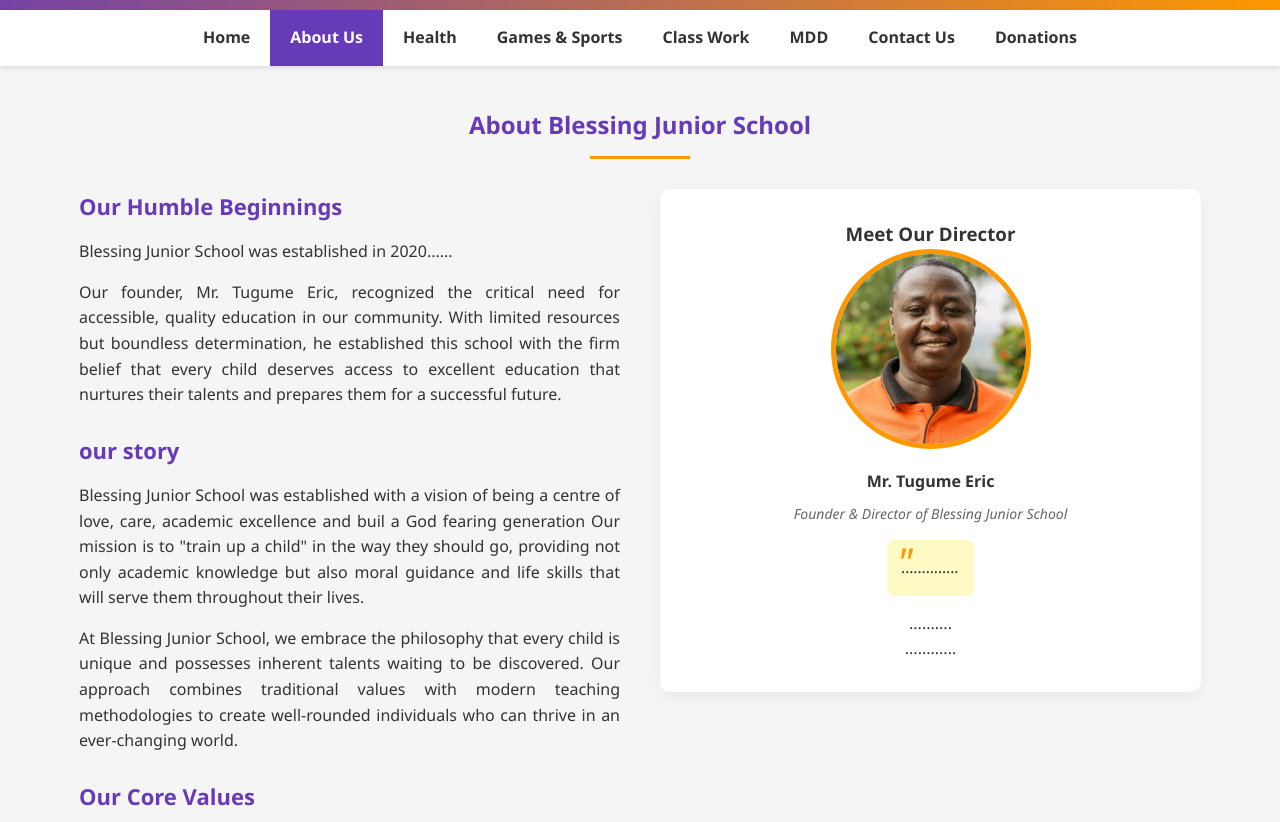
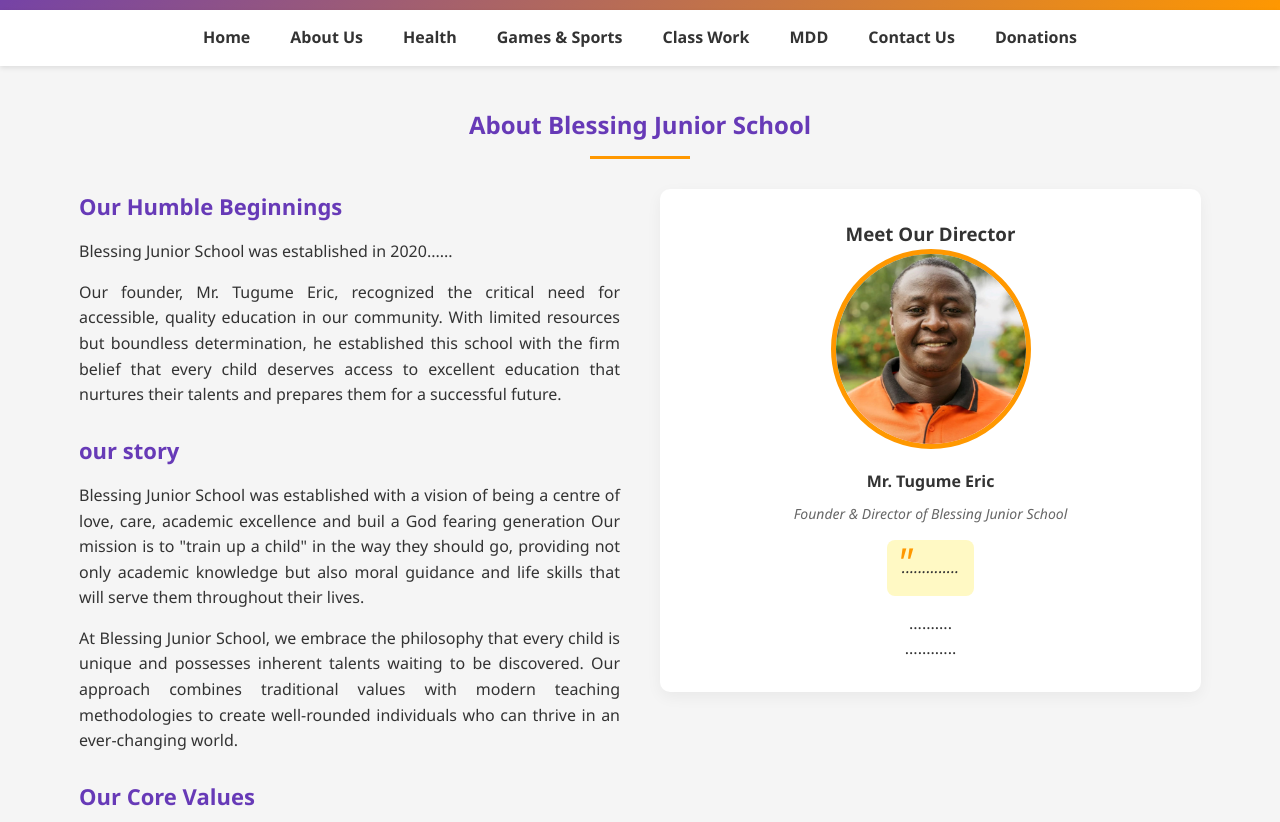
Before and after one commit to ryank04/blessing-junior, a plain HTML site: page About.html in a window 1280 px wide. Shown: the part 131-953 px from the top of the page. Drawn offline with Linux system fonts and the light colour scheme.

Commit message:
Update About.html

```diff
--- a/About.html
+++ b/About.html
@@ -440,7 +440,7 @@
             <div class="nav-container">
                 <ul class="nav-menu">
                     <li><a href="index.html">Home</a></li>
-                    <li><a href="#" class="active">About Us</a></li>
+                    <li><a href="About.html">About Us</a></li>
                     <li><a href="health.html">Health</a></li>
                     <li><a href="sports.html">Games & Sports</a></li>
                     <li><a href="classwork.html">Class Work</a></li>
@@ -583,4 +583,5 @@ Our mission is to "train up a child" in the way they should go, providing not on
         </div>
     </footer>
 </body>
+
 </html>
```
